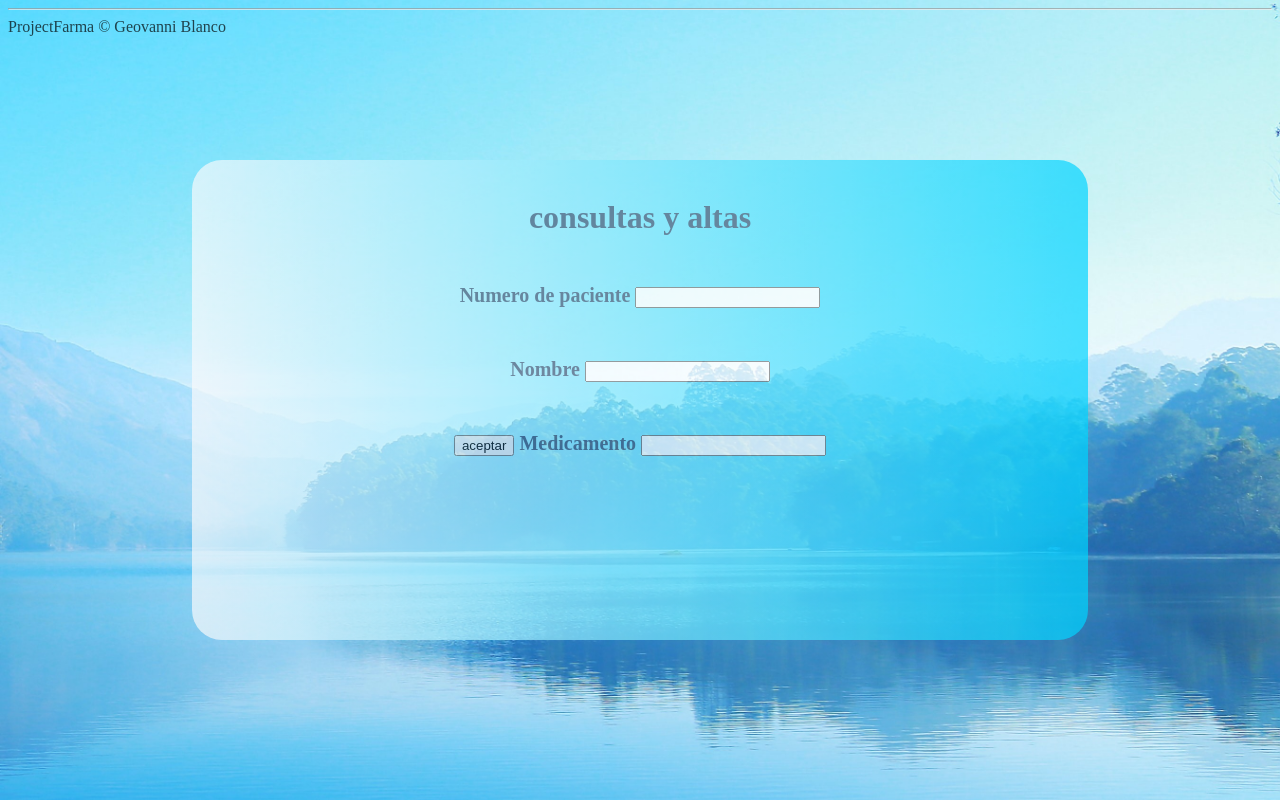
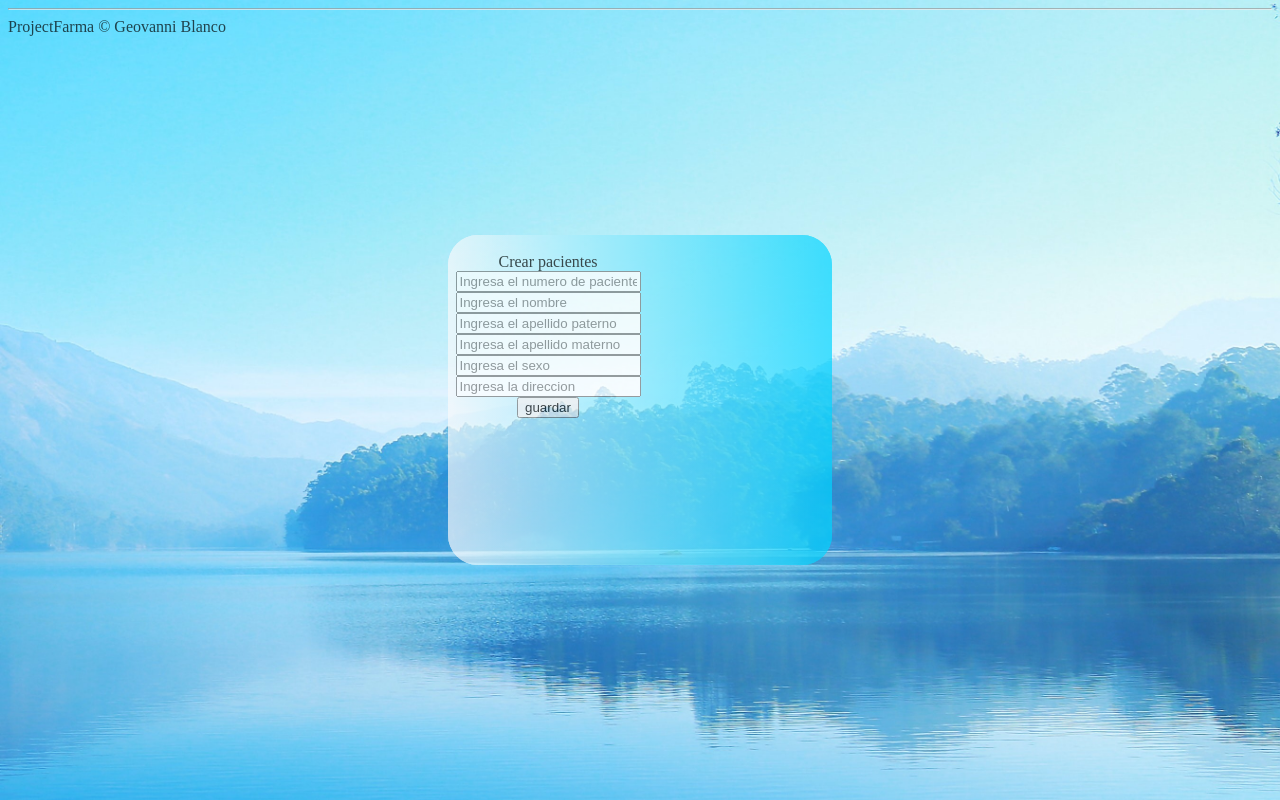
Before and after one commit to GeovanniBlanco/FarmaProject, a Django app: page /paciente/ in a window 1280 px wide. Run offline with Django 3.2, Linux system fonts and the light colour scheme.

Commit message:
carga de pacientes en base de datos desde formulario

```diff
--- a/Farma/Farma/urls.py
+++ b/Farma/Farma/urls.py
@@ -23,7 +23,8 @@ urlpatterns = [
     path('', views.home, name = 'home'),
     path('farmacia/', views.farmacia, name = 'farmacia'),
     path('paciente/',views.paciente, name='paciente'),
-    path('paciente_creado/', views.crear_paciente, name='crear_paciente'),
-
-
+    path('paciente_creado/', views.crear_paciente, name='paciente_creado'),
+    path('ver_paciente/', views.ver_paciente, name = 'ver_paciente'),
+    path('actualizar_paciente/<int:id>', views.actualizar_paciente, name = 'actualizar_paciente'),
+    path('usuario/',views.usuario, name = 'usuario')
 ]
--- a/Farma/miFarma/models.py
+++ b/Farma/miFarma/models.py
@@ -22,3 +22,7 @@ class Medicamento(models.Model):
     laboratorio = models.TextField()
 
 #cambio realizado
+class usuarios(models.Model):
+    usuario = models.TextField()
+    contraseña = models.TextField()
+    rol = models.TextField()
--- a/Farma/miFarma/static/css/styles.css
+++ b/Farma/miFarma/static/css/styles.css
@@ -13,7 +13,7 @@
     width: 30%;
     background: rgb(249,249,251);
     background: linear-gradient(90deg, rgba(249,249,251,1) 0%, rgba(0,212,255,1) 100%);
-
+    padding-bottom: 10px;
 }
 
 h1{
@@ -34,7 +34,6 @@ body{
     left:50%;
     transform: translate(-50%, -50%);
     /*fin de centro del bloque*/
-
     border-radius: 30px;
     margin: 0  auto;
     text-align: center;
@@ -42,8 +41,10 @@ body{
     width: 70%;
     background: rgb(249,249,251);
     background: linear-gradient(90deg, rgba(249,249,251,1) 0%, rgba(0,212,255,1) 100%);
+
 }
 
-label{
-    font-size: 20px;
+#formulario{
+    height: 500px;
+    width: 200px;
 }
--- a/Farma/miFarma/templates/index.html
+++ b/Farma/miFarma/templates/index.html
@@ -1,6 +1,6 @@
 {% extends 'layout.html'%}
 <!--- para heredar todo el contenido y ademas agregar mas se utilizara "{{block.super}}"    -->
-{%block title%}Login de Usuario{%endblock%}
+
 
 
 
--- a/Farma/miFarma/templates/layout.html
+++ b/Farma/miFarma/templates/layout.html
@@ -37,23 +37,10 @@
 
     <!--Bloque para los datos de consulta y alta de usuarios-->
     {%block consultas%}
-        <h1> consultas y altas
-            <br>
-            <br>
-            <form>
-                <label>Numero de paciente<label/>
-                    <input type="text" id="Numero_paciente"/>
-                    <br>
-                    <br>
-                <label>Nombre<label/>
-                    <input type="text" id="Nombre"/>
-                    <br>
-                    <br>
-                    <input type="button" onclick="" value="aceptar"/>
-            </form>
+
+
 
     {%endblock%}
-
 
     {% block formulario_login%}
 
--- a/Farma/miFarma/templates/paciente.html
+++ b/Farma/miFarma/templates/paciente.html
@@ -4,15 +4,33 @@
             Pacientes
     {% endblock %}
 
-{%block consultas%}
-    <div id="contenedor_consultas">
-        <br>
-        {{block.super}}
-
-            <label>Medicamento<label/>
-            <input type="text" id="Medicamento"/><br>
 
 
+{%block consultas%}
+
+    <div id="contenedor">
+        <div id="formulario">
+            <br>
+
+            <form action="{% url 'paciente_creado' %}" method ="GET">
+                <label for='titulo'> Crear pacientes<label/>
+                <br>
+                <input type = "text" name ="numPaciente" placeholder = "Ingresa el numero de paciente"/>
+                <br>
+                <input type = "text" name ="Nombre" placeholder = "Ingresa el nombre"/>
+                <br>
+                <input type = "text" name ="apellidoP" placeholder = "Ingresa el apellido paterno"/>
+                <br>
+                <input type = "text" name ="apellidoM" placeholder = "Ingresa el apellido materno"/>
+                <br>
+                <input type = "text" name ="sexo" placeholder = "Ingresa el sexo"/>
+                <br>
+                <input type = "text" name ="direccion" placeholder = "Ingresa la direccion"/>
+                <br>
+                <input type = "submit" value="guardar" />
+            </form>
+        </div>
     </div>
 
+
 {%endblock%}
--- /dev/null
+++ b/Farma/miFarma/templates/usuario.html
@@ -0,0 +1 @@
+{% extends 'layout.html'%}
--- a/Farma/miFarma/views.py
+++ b/Farma/miFarma/views.py
@@ -3,8 +3,9 @@
 #aca se puede acceder a los datos dentro de los modelos.
 
 from django.shortcuts import render, HttpResponse ###se importa render para que muestre la pagina y la clase httpsResponse
+from requests import *
 from miFarma.models import Paciente #para el uso del modelo se debe importar de la aplicacion
-
+from miFarma.models import usuarios
 
 
 def home (request):
@@ -15,24 +16,92 @@ def home (request):
 def farmacia(request):
     return render(request,"farmacia.html")
 
+
+######--------------------URL pacientes----------------------######
 def paciente(request):
-    return render(request,'paciente.html')
+
+### Mostrando todos los pacientes
+    pacientes = Paciente.objects.all() #el metodo "all" nos traera todos los datos de la base
+
+    return render(request, "paciente.html", {
+        'pacientes': pacientes
+    })
+
 
 #___________________________________________________________________________________________________________________#
 #vista creada para guardar datos dentro del modelo, hay que crear la URL para que arroje el mensaje
+
+
 def crear_paciente(request):
-    cpaciente = Paciente(
-        numPaciente = '3', #en cada ejemplo se agrega el valor de manera manual
-        Nombre = 'Jose', #en cada ejemplo se agrega el valor de manera manual
-        apellidoP = '', #en cada ejemplo se agrega el valor de manera manual
-        apellidoM = 'Blanco', #en cada ejemplo se agrega el valor de manera manual
-        sexo = 'Masculino', #en cada ejemplo se agrega el valor de manera manual
-        direccion = 'Santiago Tepatlaxco', #en cada ejemplo se agrega el valor de manera manual
 
-    )
+    if request.method == 'GET':
 
-    cpaciente.save()
+        numPaciente = request.GET['numPaciente']
+        Nombre = request.GET['Nombre']
+        apellidoP = request.GET['apellidoP']
+        apellidoM = request.GET['apellidoM']
+        sexo = request.GET['sexo']
+        direccion = request.GET['direccion']
 
-    return HttpResponse(f"Paciente creado: {cpaciente.Nombre} - {cpaciente.apellidoP}")
+        cpaciente = Paciente(
+            numPaciente = numPaciente, #en cada ejemplo se agrega el valor de manera manual
+            Nombre = Nombre, #en cada ejemplo se agrega el valor de manera manual
+            apellidoP = apellidoP, #en cada ejemplo se agrega el valor de manera manual
+            apellidoM = apellidoM, #en cada ejemplo se agrega el valor de manera manual
+            sexo = sexo, #en cada ejemplo se agrega el valor de manera manual
+            direccion = direccion, #en cada ejemplo se agrega el valor de manera manual
+        )
+        cpaciente.save()
+
+        return HttpResponse(f"Paciente creado: {cpaciente.Nombre} - {cpaciente.apellidoP}")
+    else:
+        return HttpResponse("<h2> No se guardo el paciente</h2>")
+
+
+
 
 #_____________________________________________________________________________________________________________________#
+
+### Traer un valor de la tabla de la base de datos ###
+def ver_paciente(request): #se define la vista para mostrar los valores consultados
+
+    #el bloque try y except son para la excepcion, en caso de que no encuentre el valor
+    try:
+        verPaciente = Paciente.objects.get(id=2)  #esta variable hara la busqueda, si encuentra el valor regresa la linea de abajo, si no, pasa a la excepcion dentro del reponse
+        response = f"Paciente: {verPaciente.Nombre}"
+    except:
+        response = "<h1> Paciente no encontrado"
+
+    return HttpResponse(response)
+
+#______________________________________________________________________________________________________________________#
+#### se actualiza por medio de la URL, es importante poner el ID en la URL
+
+def actualizar_paciente(request, id):
+
+    #bloque try para confirmar si esta o no el paciente
+    try:
+        paciente = Paciente.objects.get(pk=id) # hace la consulta para el valor que se va a actualizar
+
+        paciente.Nombre = "Jose" #actualizacion del campo nombre dentro de la entidad
+        paciente.apellidoP = "Blanco" #actualizacion del campo nombre dentro de la entidad
+        paciente.apellidoM = "De La Cruz" #actualizacion del campo nombre dentro de la entidad
+        response = f"Paciente: {paciente.Nombre}, {paciente.apellidoP}" #resultado obtenido (imprime la pantalla)
+        paciente.save() #metodo save para guardar lo que esta dentro de la variable paciente
+    except:
+        response = "No se actualizo paciente por que no se encontro"
+
+    return HttpResponse(response)
+#________________________________________________________________________________________________________________________#
+### creacion de usuario
+
+def usuario(request):
+    usuario = usuarios(
+        usuario = 'geovanni', #en cada ejemplo se agrega el valor de manera manual
+        contraseña = '1234', #en cada ejemplo se agrega el valor de manera manual
+        rol = 'admin', #en cada ejemplo se agrega el valor de manera manual
+        )
+
+    usuario.save()
+
+    return HttpResponse(f"Usuario creado: {usuario.usuario} - {usuario.rol}")
```
Also changed, not shown: Farma/db.sqlite3, Farma/miFarma/migrations/0002_usuarios.py (added), Farma/miFarma/migrations/0003_delete_usuarios.py (added), Farma/miFarma/migrations/0004_usuarios.py (added).
